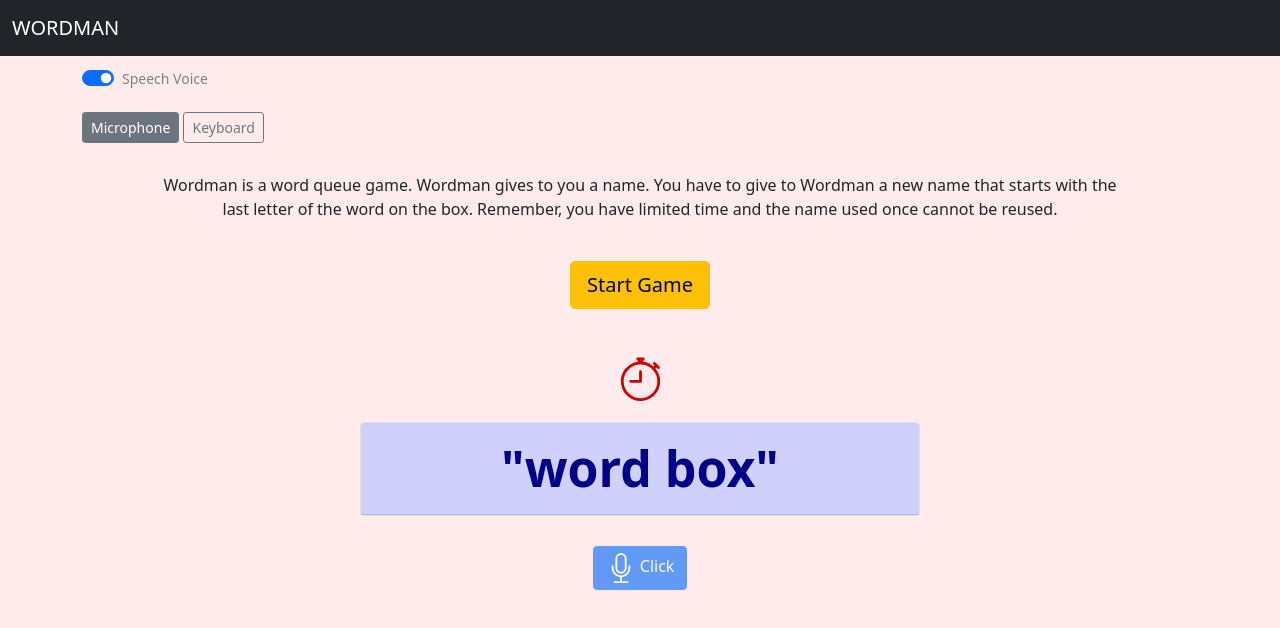
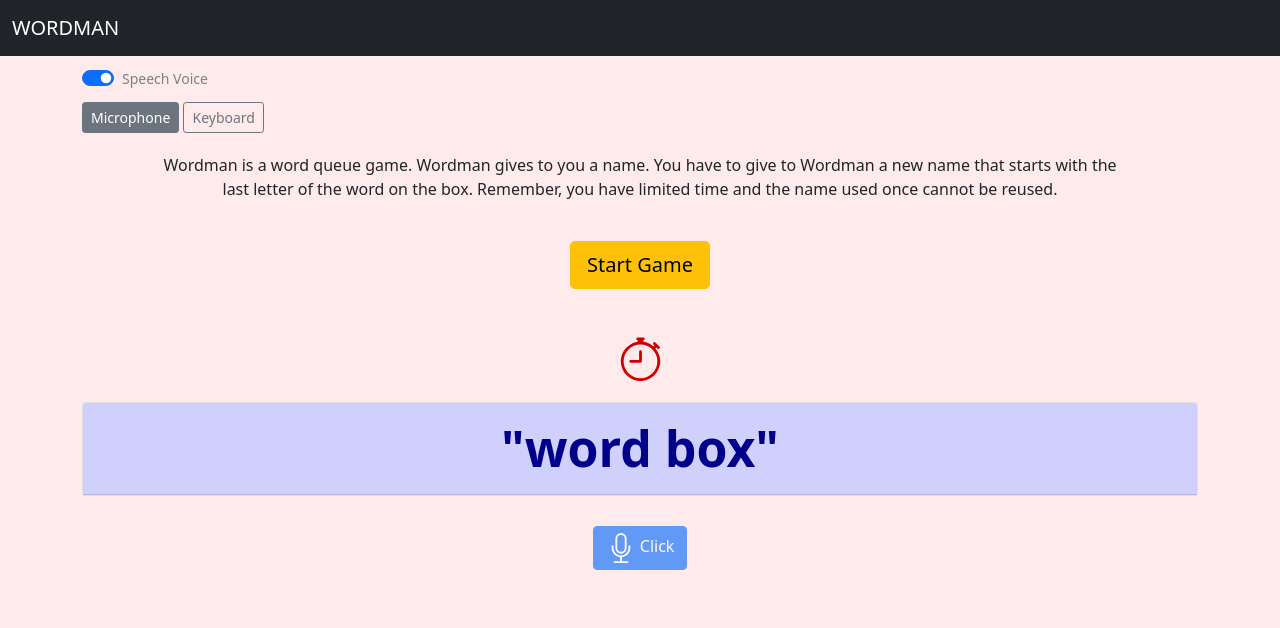
Before and after one commit to taskiranumut/BootcampFinalProject-WordGame, a website built with webpack: page src/index.html in a window 1280 px wide. Built offline with nearby package versions, Linux system fonts and the light colour scheme.

Commit message:
Word box fixed in index.html.

```diff
--- a/src/index.html
+++ b/src/index.html
@@ -12,17 +12,17 @@
         <a class="navbar-brand app-title" href="#">WORDMAN</a>
       </div>
     </nav>
-    <div class="container ">
+    <div class="container">
       <div class="row spacing10px">
         <div class="col">
-        <div class="form-switch form-check">
-          <input class="form-check-input" type="checkbox" id="voice-btn" checked>
-          <label class="form-check-label voice" for="voice-btn">Speech Voice</label>
-        </div>
+          <div class="form-switch form-check">
+            <input class="form-check-input" type="checkbox" id="voice-btn" checked>
+            <label class="form-check-label voice" for="voice-btn">Speech Voice</label>
+          </div>
       </div>
       </div>
-      <div class="row spacing10px">
-        <div class="col ">
+      <div class="row">
+        <div class="col">
           <div>
             <input
             type="radio"
@@ -52,14 +52,12 @@
           once cannot be reused.
         </div>
       </div>
-
       <div class="row">
         <div class="col-md-12 action-buttons spacing20px">
           <div
             class="btn-group"
             role="group"
-            aria-label="Basic mixed styles example"
-          >
+            aria-label="Basic mixed styles example">
             <button type="button" class="btn btn-warning btn-lg" id="start">
               Start Game
             </button>
@@ -75,7 +73,7 @@
         </div>
       </div>
 
-      <div class="card word center" style="width: 35rem">
+      <div class="card word" >
         <div class="card-header" id="word-box">"word box"</div>
       </div>
 
```
